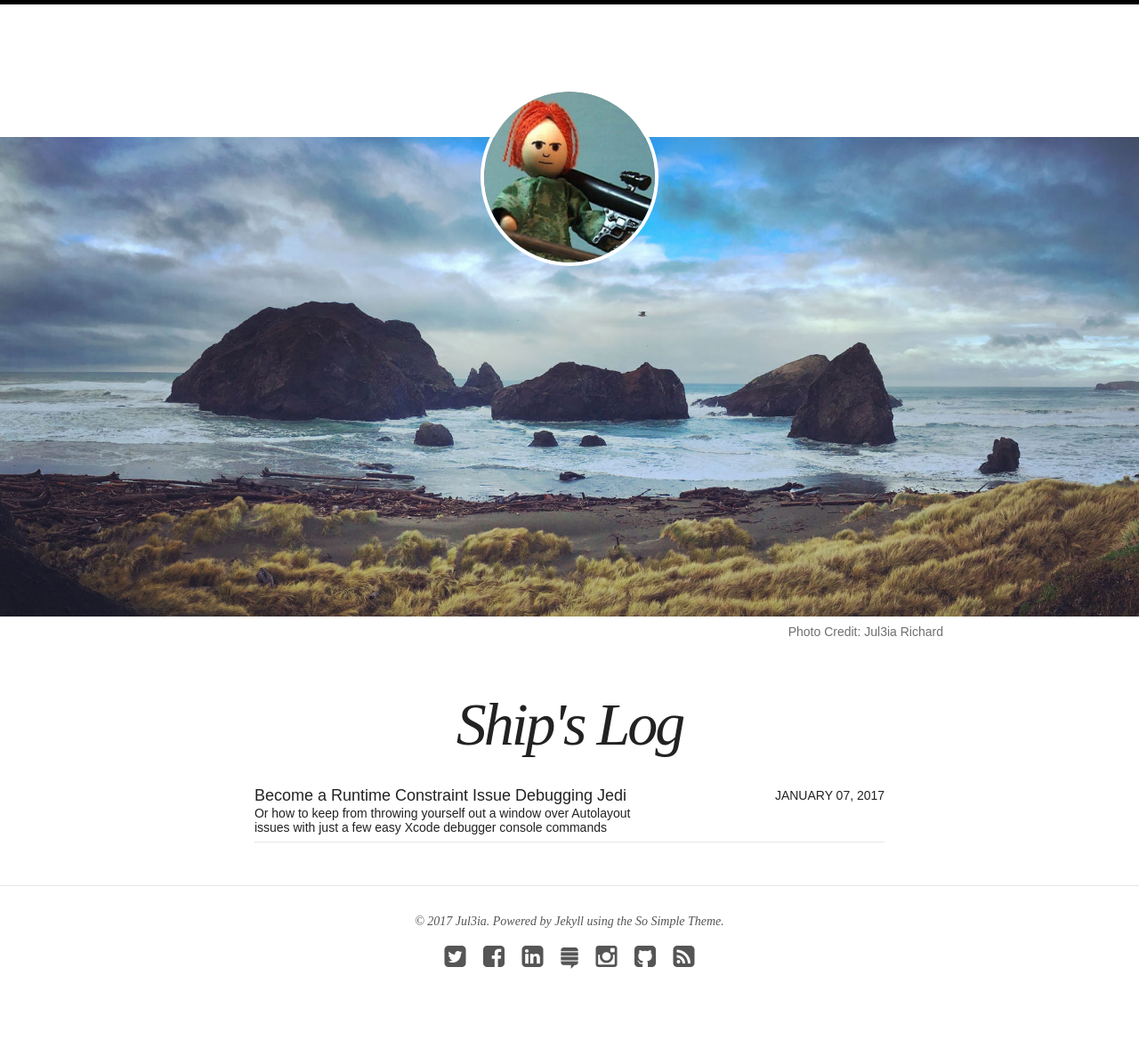
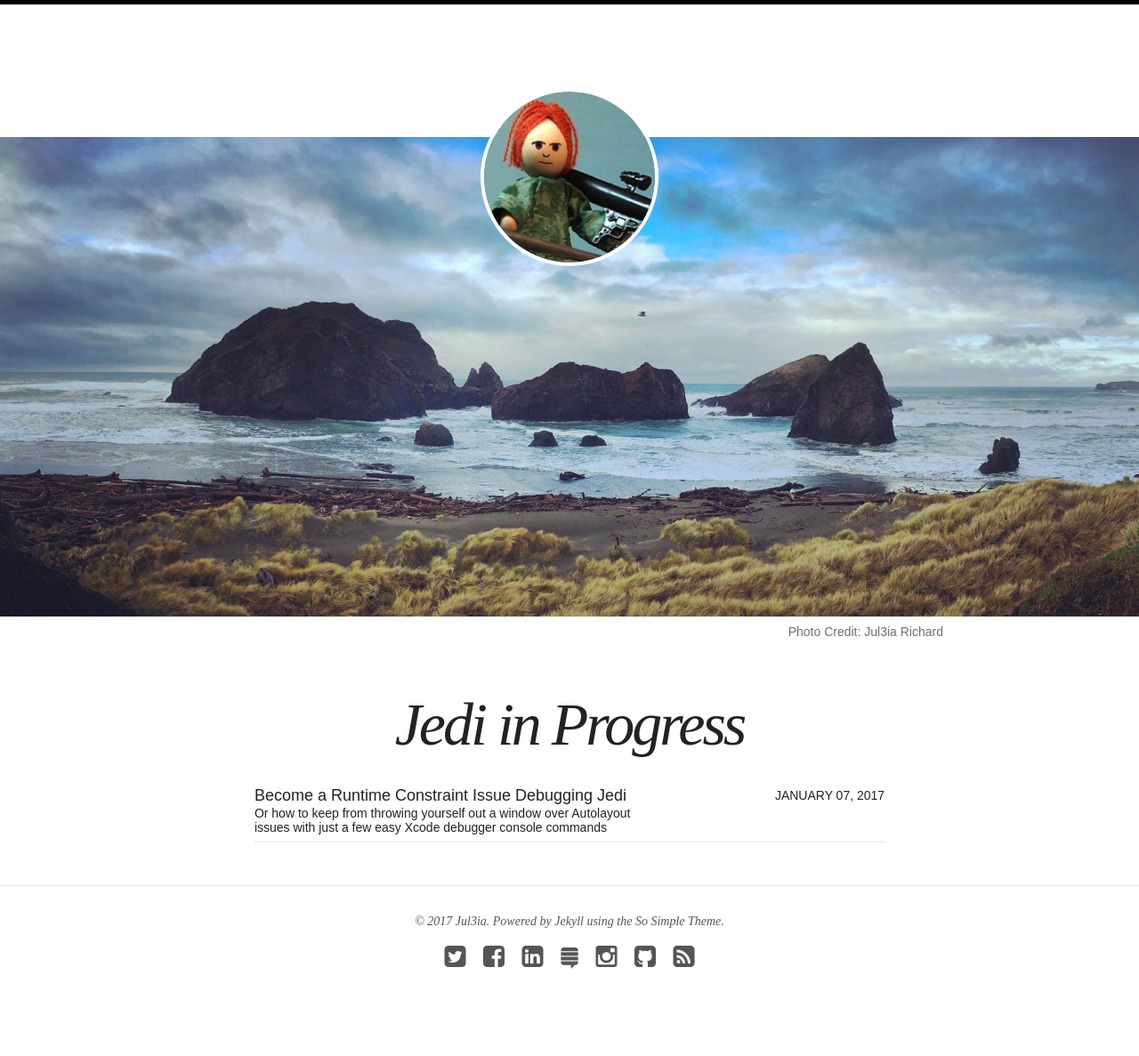
Before and after one commit to Jul3ia/Jul3ia.github.io, a Jekyll site: the page built from index.html, in a window 1280 px wide. Shown: the whole page at 89% size. Built offline with Jekyll 4.4.1, drawn with Linux system fonts in a browser that asks for light colours; nearby versions of some CDN libraries.

Commit message:
Title update

```diff
--- a/index.html
+++ b/index.html
@@ -1,6 +1,6 @@
 ---
 layout: page
-title: Ship's Log
+title: Jedi in Progress
 excerpt: "A simple and clean responsive Jekyll theme for words and photos."
 search_omit: true
 image:
```
